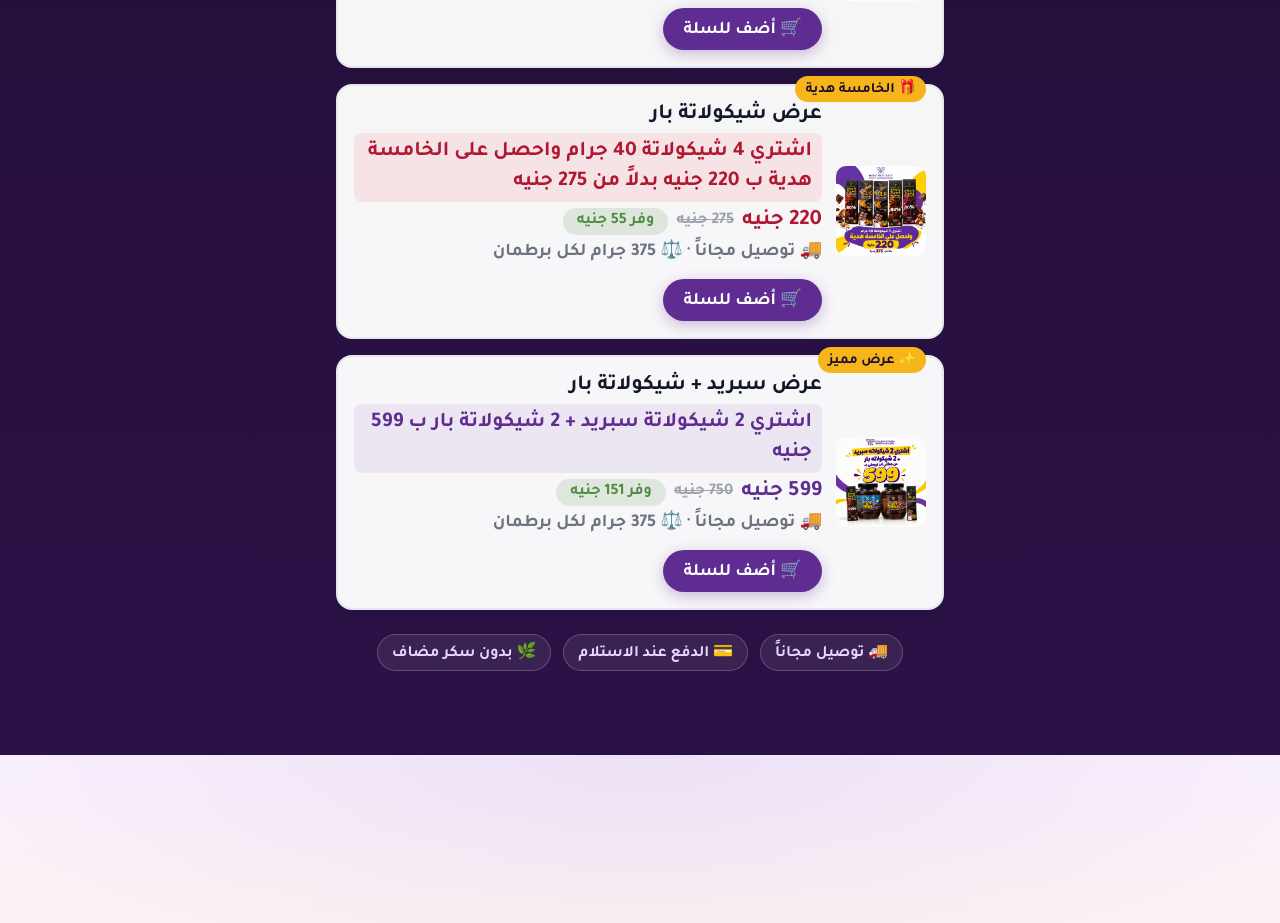
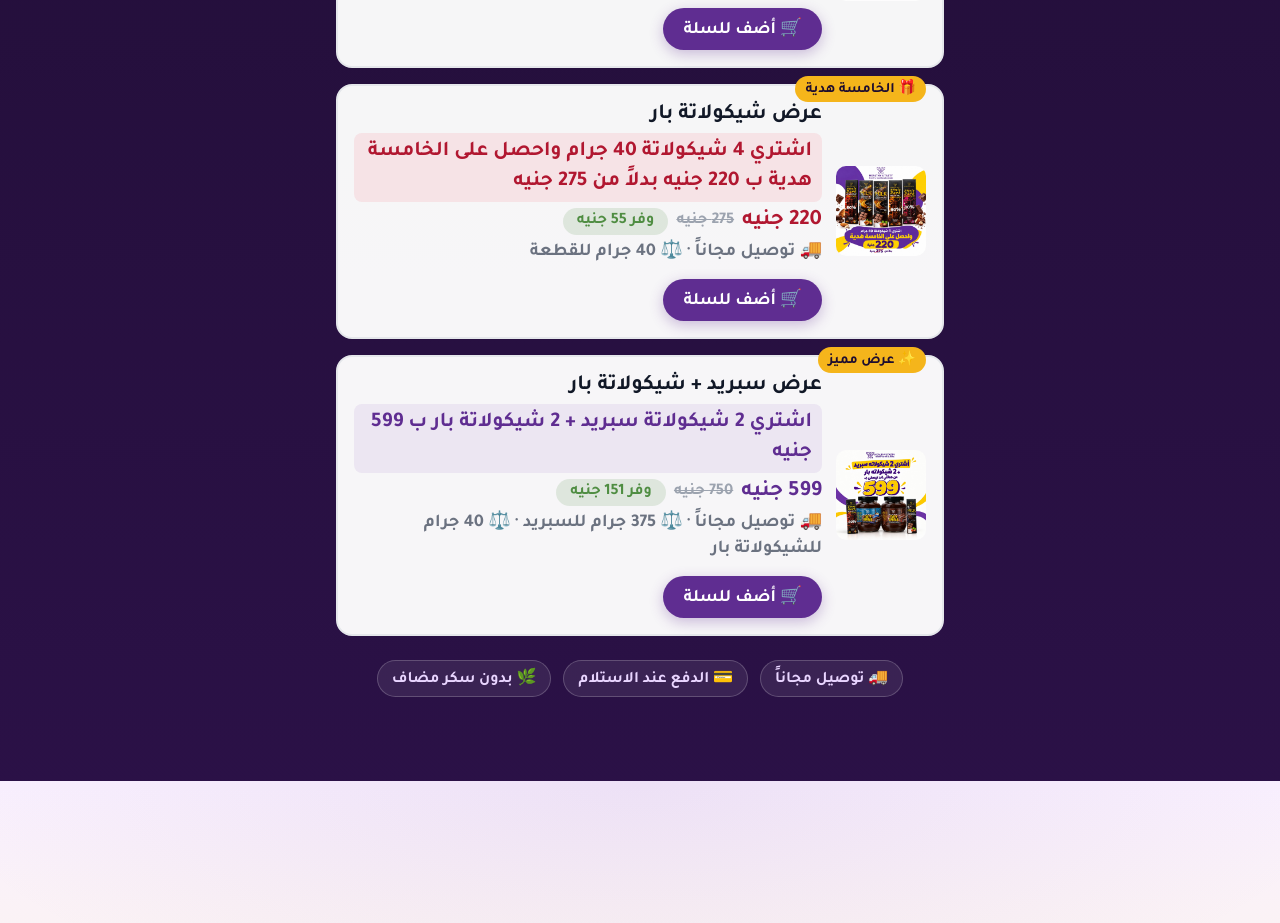
Before and after one commit to mostafaelnemer/healty-spread-landing-page, a React (Vite) app: page / in a window 1280 px wide. Shown: the part 2098-3021 px from the top of the page. Built offline with nearby package versions, Linux system fonts and the light colour scheme; no server answers.

Commit message:
fix weight label: 40g per piece for choco bar offers

```diff
--- a/src/components/OffersSection.jsx
+++ b/src/components/OffersSection.jsx
@@ -127,6 +127,10 @@ export default function OffersSection({ intro, offers, onCheckout }) {
                   </div>
                   {offer.configuration?.type === 'bundle' ? (
                     <p className="bundle-row-meta">🚚 توصيل مجاناً · ⚖️ 375 جرام لكل برطمان · 🥤 350 مل لكل زجاجة كولا</p>
+                  ) : offer.configuration?.type === 'chocoBar' ? (
+                    <p className="bundle-row-meta">🚚 توصيل مجاناً · ⚖️ 40 جرام للقطعة</p>
+                  ) : offer.configuration?.type === 'spreadAndChocoBar' ? (
+                    <p className="bundle-row-meta">🚚 توصيل مجاناً · ⚖️ 375 جرام للسبريد · ⚖️ 40 جرام للشيكولاتة بار</p>
                   ) : (
                     <p className="bundle-row-meta">🚚 توصيل مجاناً · ⚖️ 375 جرام لكل برطمان</p>
                   )}
```
